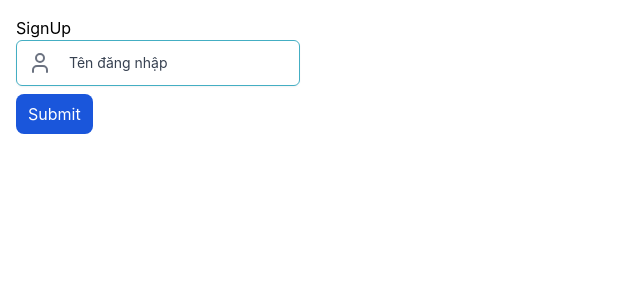
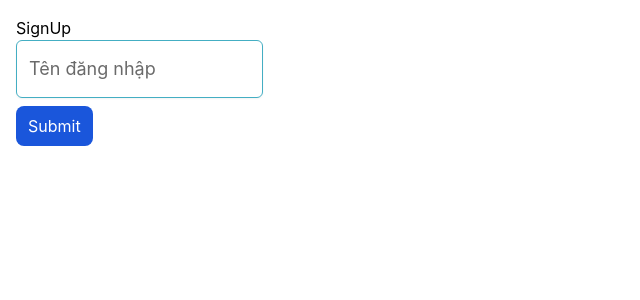
Before and after one commit to codeclubvn/erp-client, a React (Vite) app: page /signup in a window 1280 px wide. Shown: the top 300 px of the page, without its empty margins (0-640 px from the left). Built offline with nearby package versions, Linux system fonts and the light colour scheme.

Commit message:
feat: style input

```diff
--- a/src/components/Input/Input.tsx
+++ b/src/components/Input/Input.tsx
@@ -7,19 +7,19 @@ import FormControlContext from '../Form/FormControlContext'
 const styles = tv({
     slots: {
         label: [
-            'relative inline-flex overflow-hidden rounded-md border border-mint-green px-3 pt-3 shadow-sm',
+            'relative inline-flex overflow-hidden rounded-md border border-mint-green px-3 pt-6 shadow-sm cursor-text',
             'focus-within:border-mint-green focus-within:ring-1 focus-within:ring-mint-green',
         ],
         input: [
+            'peer text-[#6a6a6a] text-2xl font-semibold h-8 border-none bg-transparent p-0 placeholder-transparent focus:border-transparent focus:outline-none focus:ring-0 sm:text-sm',
             'disabled:cursor-not-allowed disabled:bg-gray-50',
-            'peer h-8 border-none bg-transparent p-0 placeholder-transparent focus:border-transparent focus:outline-none focus:ring-0 sm:text-sm',
         ],
         placeholder:
-            'absolute start-3 top-3 -translate-y-1/2 text-xs text-gray-700 transition-all peer-placeholder-shown:top-1/2 peer-placeholder-shown:text-sm peer-focus:top-3 peer-focus:text-xs peer-focus:text-mint-green',
+            'absolute start-3 top-3 -translate-y-1/2 transition-all text-[#A19E9E] peer-placeholder-shown:top-1/2 peer-placeholder-shown:text-lg peer-placeholder-shown:text-[#6a6a6a] peer-focus:top-3 peer-focus:text-base peer-focus:text-mint-green',
         startDecorator:
-            'absolute inset-y-0 flex items-center left-3 pointer-events-none text-gray-500',
+            'absolute inset-y-0 flex items-center left-3 pointer-events-none text-gray-500 peer-focus:text-mint-green',
         endDecorator:
-            'absolute inset-y-0 flex items-center right-3 pointer-events-none text-gray-500',
+            'absolute inset-y-0 flex items-center right-3 pointer-events-none text-gray-500 peer-focus:text-mint-green',
     },
     variants: {
         hasLeft: {
@@ -45,9 +45,10 @@ const styles = tv({
                     'border-red-500',
                     'focus-within:border-red-600 focus-within:ring-1 focus-within:ring-red-600',
                 ],
-                placeholder: 'peer-placeholder-shown:text-red-500',
-                startDecorator: 'text-red-500',
-                endDecorator: 'text-red-500',
+                placeholder:
+                    'peer-placeholder-shown:text-red-500 peer-focus:text-red-500',
+                startDecorator: 'text-red-500 peer-focus:text-red-500',
+                endDecorator: 'text-red-500 peer-focus:text-red-500',
             },
         },
         disabled: {
@@ -107,7 +108,7 @@ export const Input = forwardRef<HTMLInputElement, InputProps>(
         })
 
         const child = (
-            <label htmlFor={id} className={baseStyles.label()}>
+            <>
                 <input
                     id={id}
                     ref={ref}
@@ -120,11 +121,11 @@ export const Input = forwardRef<HTMLInputElement, InputProps>(
                 <span className={cn(baseStyles.placeholder(), className)}>
                     {placeholder}
                 </span>
-            </label>
+            </>
         )
-        if (startDecorator || endDecorator) {
         return (
-                <div className={cn('relative', wrapperClassName)}>
+            <label htmlFor={id} className={baseStyles.label()}>
+                {child}
                 <span
                     className={cn(
                         baseStyles.startDecorator(),
@@ -133,7 +134,6 @@ export const Input = forwardRef<HTMLInputElement, InputProps>(
                 >
                     {startDecorator}
                 </span>
-                    {child}
                 <span
                     className={cn(
                         baseStyles.endDecorator(),
@@ -142,10 +142,7 @@ export const Input = forwardRef<HTMLInputElement, InputProps>(
                 >
                     {endDecorator}
                 </span>
-                </div>
+            </label>
         )
-        }
-
-        return child
     },
 )
--- a/src/screens/SignUp/SignUp.tsx
+++ b/src/screens/SignUp/SignUp.tsx
@@ -1,4 +1,3 @@
-import { User } from 'lucide-react'
 import { Button, FormControl, FormHelperText, Input } from '../../components'
 import { useForm } from 'react-hook-form'
 
@@ -18,9 +17,8 @@ export const SignUp = () => {
         <div className="p-4">
             SignUp
             <form className="space-y-2" onSubmit={handleSubmit(onSubmit)}>
-                <FormControl className="w-full" error={!!errors.input}>
+                <FormControl error={!!errors.input}>
                     <Input
-                        startDecorator={<User />}
                         placeholder="Tên đăng nhập"
                         defaultValue=""
                         {...register('input', { required: true })}
--- a/tailwind.config.js
+++ b/tailwind.config.js
@@ -38,6 +38,7 @@ export default {
                     700: '#374151',
                     800: '#1F2A37',
                     900: '#111928',
+                    text: '#6A6A6A',
                 },
                 blue: {
                     50: '#EBF5FF',
```
Lines whose indentation alone changed are shown as unchanged.
